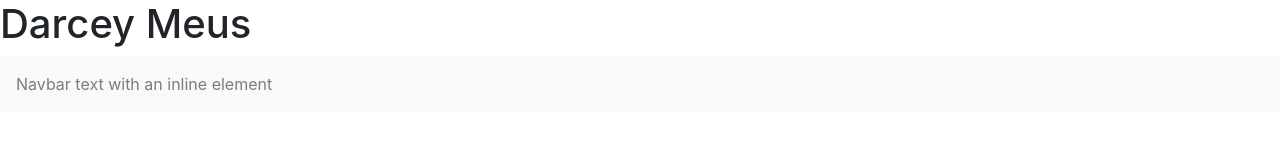
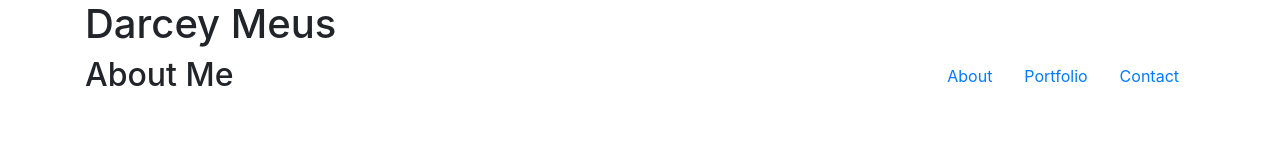
Before and after one commit to darceym/darceym.github.io.bak, a plain HTML site: page portfolio.html in a window 1280 px wide. Drawn offline with nearby package versions, Linux system fonts and the light colour scheme.

Commit message:
added bootstrap nav bar to portfolio.html

```diff
--- a/portfolio.html
+++ b/portfolio.html
@@ -9,15 +9,31 @@
     <title>Darcey Meus Portfolio</title>
 </head>
 <body>
+    <div class="container">
     <header>
         <h1>Darcey Meus</h1>
-    </header>
-        <nav class="navbar navbar-light bg-light">
-                <span class="navbar-text">
-                  Navbar text with an inline element
-                </span>
-              </nav>
-    <div class= "container"
+     </header>
+    </div>
+    <div class ="container">
+            <div class= "row">
+                <div class="col-sm-4">
+                    <h2>About Me</h2>
+                </div>
+                <div class= "col-sm-8">
+                    <ul class="nav justify-content-end">
+                    <li class="nav-item">
+                    <a class="nav-link active" href="index.html" target= "_blank">About</a>
+                    </li>
+                    <li class="nav-item">
+                    <a class="nav-link active" href="portfolio.html">Portfolio</a>
+                    </li>
+                    <li class="nav-item">
+                    <a class="nav-link active" href="contact.html">Contact</a>
+                    </li>
+                    </ul>
+                </div>
+            </div>
+    </div>
 
 </body>
 </html>
```
Also changed, not shown: index.html (+2 -2 lines).
